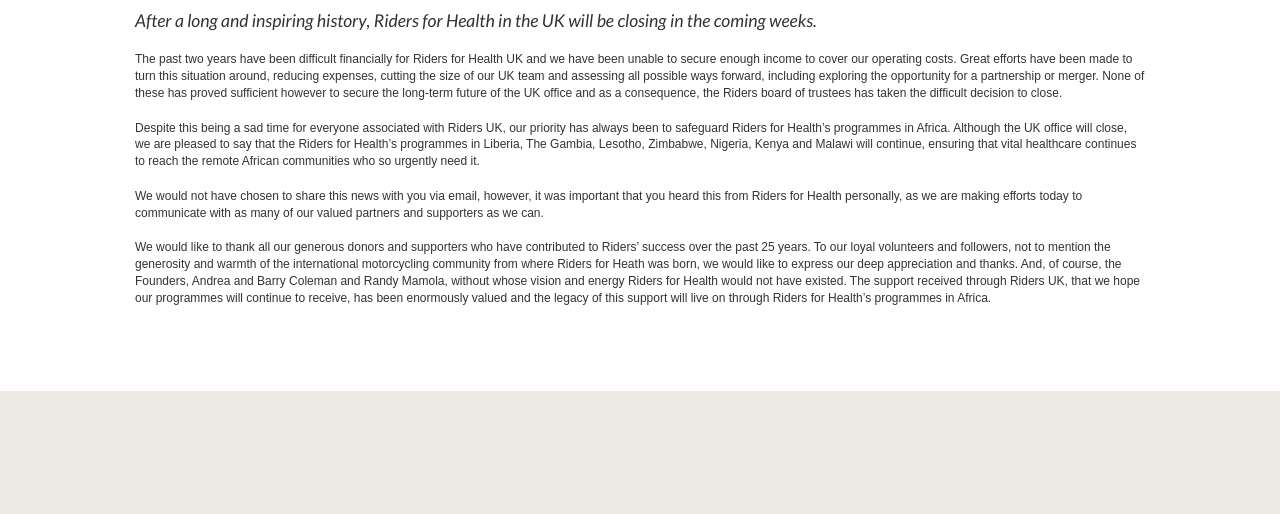
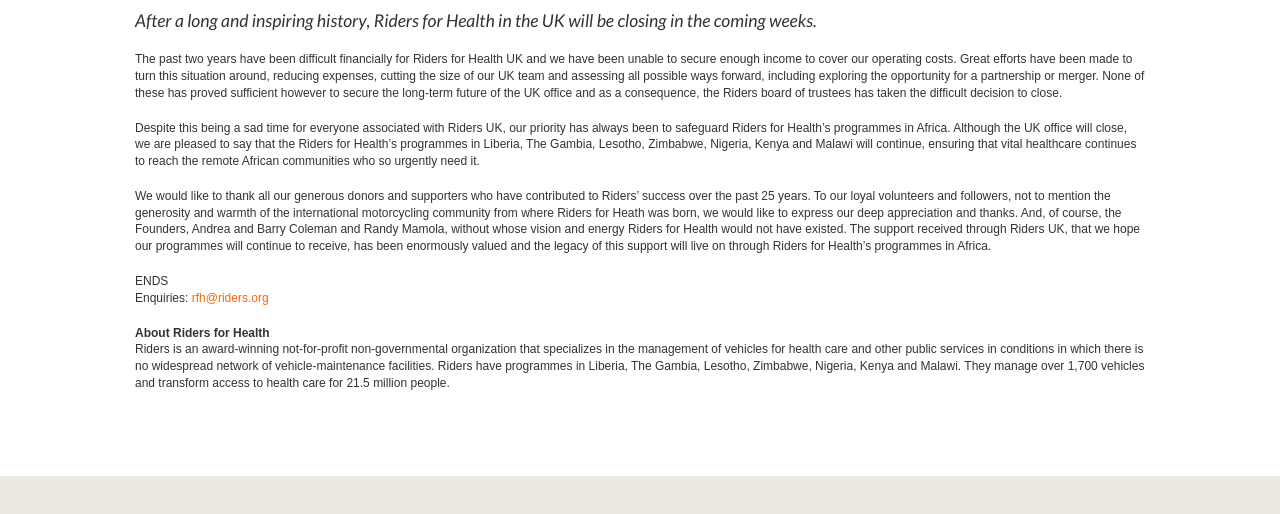
Before and after one commit to AEdmunds/riders, a plain HTML site: page index.html in a window 1280 px wide. Shown: the part 212-726 px from the top of the page. Drawn offline with Linux system fonts and the light colour scheme.

Commit message:
alter text

```diff
--- a/index.html
+++ b/index.html
@@ -41,10 +41,17 @@
 					Despite this being a sad time for everyone associated with Riders UK, our priority has always been to safeguard Riders for Health’s programmes in Africa. Although the UK office will close, we are pleased to say that the Riders for Health’s programmes in Liberia, The Gambia, Lesotho, Zimbabwe, Nigeria, Kenya and Malawi will continue, ensuring that vital healthcare continues to reach the remote African communities who so urgently need it.
 				</p>
 				<p>
-					We would not have chosen to share this news with you via email, however, it was important that you heard this from Riders for Health personally, as we are making efforts today to communicate with as many of our valued partners and supporters as we can.
+					We would like to thank all our generous donors and supporters who have contributed to Riders’ success over the past 25 years. To our loyal volunteers and followers, not to mention the generosity and warmth of the international motorcycling community from where Riders for Heath was born, we would like to express our deep appreciation and thanks. And, of course, the Founders, Andrea and Barry Coleman and Randy Mamola, without whose vision and energy Riders for Health would not have existed. The support received through Riders UK, that we hope our programmes will continue to receive, has been enormously valued and the legacy of this support will live on through Riders for Health’s programmes in Africa.
 				</p>
 				<p>
-					We would like to thank all our generous donors and supporters who have contributed to Riders’ success over the past 25 years. To our loyal volunteers and followers, not to mention the generosity and warmth of the international motorcycling community from where Riders for Heath was born, we would like to express our deep appreciation and thanks. And, of course, the Founders, Andrea and Barry Coleman and Randy Mamola, without whose vision and energy Riders for Health would not have existed. The support received through Riders UK, that we hope our programmes will continue to receive, has been enormously valued and the legacy of this support will live on through Riders for Health’s programmes in Africa.
+					ENDS
+					<br/>
+					Enquiries:  <a href="mailto:rfh@riders.org">rfh@riders.org</a>
+				</p>
+				<p>
+					<strong>About Riders for Health</strong>
+					<br/>
+					Riders is an award-winning not-for-profit non-governmental organization that specializes in the management of vehicles for health care and other public services in conditions in which there is no widespread network of vehicle-maintenance facilities. Riders have programmes in Liberia, The Gambia, Lesotho, Zimbabwe, Nigeria, Kenya and Malawi. They manage over 1,700 vehicles and transform access to health care for 21.5 million people.
 				<p>
 			</div>
 		</div>
```
